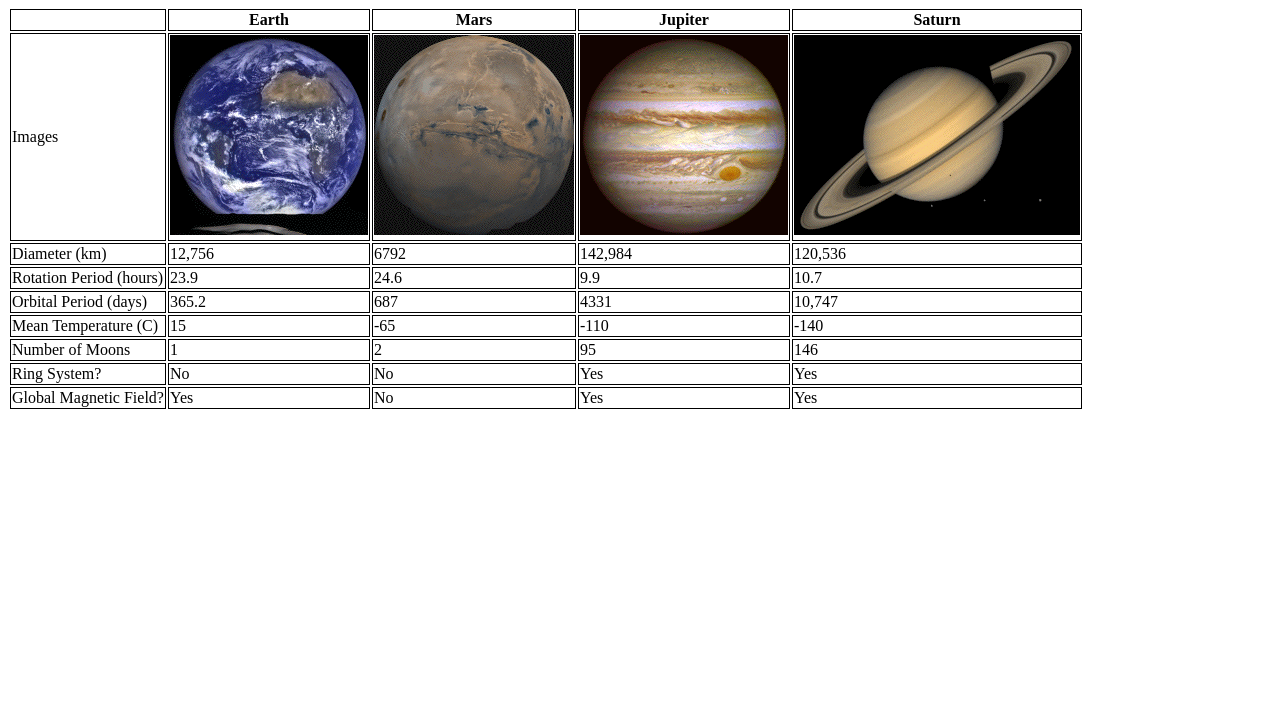
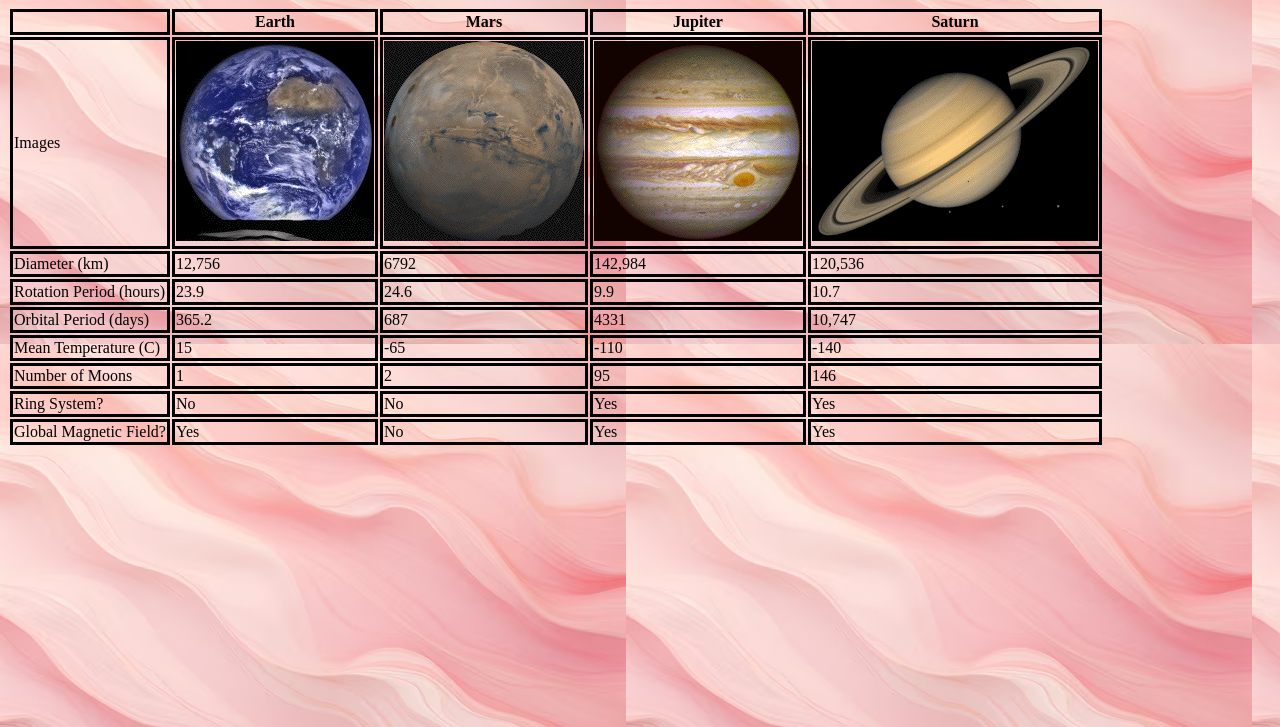
Before and after one commit to vsmith8/lab7, a plain HTML site: page index.html in a window 1280 px wide. Shown: the part 73-800 px from the top of the page. Drawn offline with Linux system fonts and the light colour scheme.

Commit message:
Update style.css

```diff
--- a/css/style.css
+++ b/css/style.css
@@ -1,3 +1,7 @@
+body
+{
+  background-image: url("../images/pinkbackground.png");
+}
 td, th {
-	border: 1px solid;
+	border: 3px solid;
   }
```
